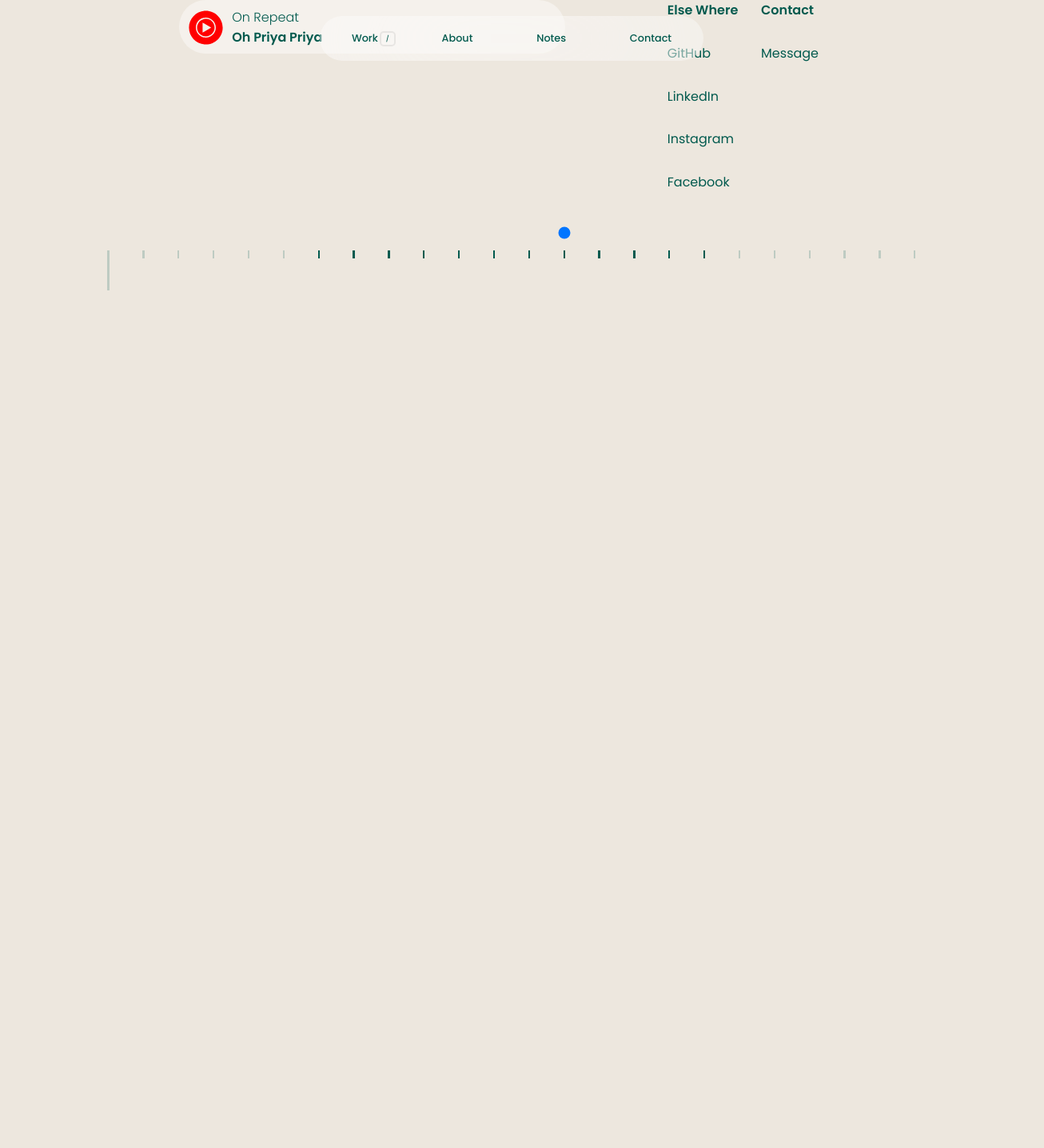
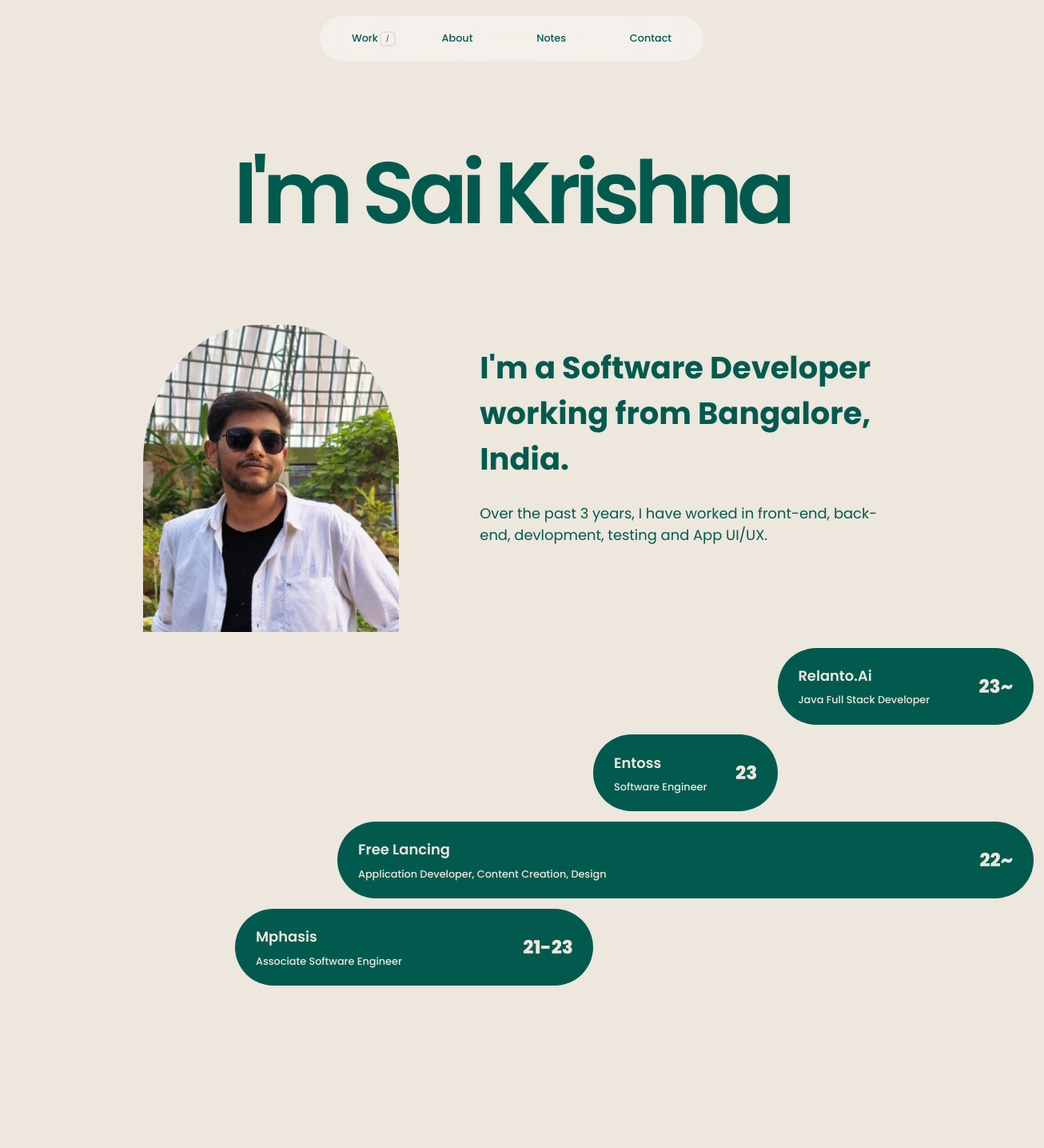
Before and after one commit to SaiKrishna6699/My-Portfolio, an Angular app: page /about in a window 1280 px wide. Before the commit this address led to /. Shown: the top 1435 px of the page at 80% size, 1306 px wide, since content can reach past the window. Before the commit the page ends 800 px from the top, so only its background shows below. Built offline with nearby package versions, Linux system fonts and the light colour scheme.

Commit message:
Added new code

```diff
--- a/src/app/app-routing.module.ts
+++ b/src/app/app-routing.module.ts
@@ -1,10 +1,12 @@
 import { NgModule } from '@angular/core';
 import { RouterModule, Routes } from '@angular/router';
 import { WorkComponent } from './components/work/work.component';
+import { AboutComponent } from './components/about/about.component';
 
 const routes: Routes = [
   { path: '', redirectTo: '/work', pathMatch: 'full' },
-  { path: 'work', component: WorkComponent }
+  { path: 'work', component: WorkComponent },
+  { path: 'about', component: AboutComponent }
 ];
 
 @NgModule({
--- a/src/app/app.module.ts
+++ b/src/app/app.module.ts
@@ -6,13 +6,15 @@ import { AppComponent } from './app.component';
 import { HeaderComponent } from './components/header/header.component';
 import { WorkComponent } from './components/work/work.component';
 import { FooterComponent } from './components/footer/footer.component';
+import { AboutComponent } from './components/about/about.component';
 
 @NgModule({
   declarations: [
     AppComponent,
     HeaderComponent,
     WorkComponent,
-    FooterComponent
+    FooterComponent,
+    AboutComponent
   ],
   imports: [
     BrowserModule,
--- /dev/null
+++ b/src/app/components/about/about.component.html
@@ -0,0 +1,70 @@
+<div class="parent">
+    <div class="intro">
+        <div class="name">
+            <p>I'm Sai Krishna</p>
+        </div>
+        <div class="profile">
+            <div class="pic">
+                <img src="assets/images/sai.jpg" alt="">
+            </div>
+            <div class="bio">
+                <h1>I'm a Software Developer working from Bangalore, India.</h1>
+                <p>Over the past 3 years, I have worked in front-end, back-end, devlopment, testing and App UI/UX.</p>
+            </div>
+        </div>
+    </div>
+    <div class="exp">
+        <div class="experience exp1">
+            <div class="side1">
+                <div class="company">
+                    Relanto.Ai
+                </div>
+                <div class="role">
+                    Java Full Stack Developer
+                </div>
+            </div>
+            <div class="side2">
+                23~
+            </div>
+        </div>
+        <div class="experience exp2">
+            <div class="side1">
+                <div class="company">
+                    Entoss
+                </div>
+                <div class="role">
+                    Software Engineer
+                </div>
+            </div>
+            <div class="side2">
+                23
+            </div>
+        </div>
+        <div class="experience exp3">
+            <div class="side1">
+                <div class="company">
+                    Free Lancing
+                </div>
+                <div class="role">
+                    Application Developer, Content Creation, Design
+                </div>
+            </div>
+            <div class="side2">
+                22~
+            </div>
+        </div>
+        <div class="experience exp4">
+            <div class="side1">
+                <div class="company">
+                    Mphasis
+                </div>
+                <div class="role">
+                    Associate Software Engineer
+                </div>
+            </div>
+            <div class="side2">
+                21-23
+            </div>
+        </div>
+    </div>
+</div>
--- /dev/null
+++ b/src/app/components/about/about.component.scss
@@ -0,0 +1,156 @@
+@import "../../../styles.scss";
+
+.parent {
+    width: 100%;
+    height: auto;
+
+    .intro {
+        width: 80%;
+        height: auto;
+        margin: auto;
+        margin-top: 10rem;
+
+        .name {
+            display: flex;
+            justify-content: center;
+            height: 9.2vw;
+            align-items: flex-start;
+            margin: 0;
+            padding: 0;
+
+            p {
+                display: flex;
+                justify-content: center;
+
+                // background-color: red;
+                width: 100%;
+                position: relative;
+                top: 0%;
+                font-weight: 600;
+                font-size: 8.5vw;
+                line-height: normal;
+                letter-spacing: -0.6vw;
+                margin: auto;
+
+                @media screen and (max-width:425px) {
+                    width: 90vw;
+                    font-size: 14vw;
+                }
+
+            }
+
+            @media screen and (max-width:426px) {
+                height: 10.5vw;
+
+            }
+        }
+
+        .profile {
+            margin: auto;
+            margin-top: 8rem;
+            width: 90%;
+            display: flex;
+            justify-content: space-between;
+            gap: 6rem;
+
+            .pic {
+                width: 30%;
+
+                img {
+                    width: 25vw;
+                    height: 30vw;
+                    border-radius: 45% 45% 0 0;
+                }
+            }
+
+            .bio {
+                width: 80%;
+                padding-left: 3.8vw;
+
+                h1 {
+                    font-size: 3vw;
+                }
+
+                p {
+                    font-size: 1.4vw;
+                }
+
+            }
+        }
+    }
+
+    .exp {
+        width: 100%;
+        height: 50vw;
+        padding: 1vw;
+
+        display: flex;
+        flex-direction: column;
+        gap: 1vw;
+        align-items: flex-end;
+
+        .experience {
+            height: 10vw;
+            max-height: 6rem;
+            border-radius: 5vw;
+            background-color: $c1;
+            color: $bg-c1;
+            box-sizing: border-box;
+            padding: 1vw 2vw;
+
+            display: flex;
+            flex-direction: row;
+
+            justify-content: space-between;
+
+            &.exp1 {
+                width: 25vw;
+            }
+
+            &.exp2 {
+                width: 18vw;
+                margin-right: 25vw;
+            }
+
+            &.exp3{
+                width: 68vw;
+            }
+
+            &.exp4{
+                width: 35vw;
+                margin-right: 43vw;
+            }
+
+            .side1 {
+                width: 80%;
+                height: 100%;
+                display: flex;
+                flex-direction: column;
+                justify-content: space-evenly;
+                align-items: flex-start;
+
+                .company,
+                .role {
+                    font-weight: 500;
+                    font-size: 1vw;
+                }
+
+                .company {
+                    font-weight: 600 !important;
+                    font-size: 1.4vw;
+                }
+            }
+
+            .side2 {
+                height: 100%;
+                display: flex;
+                align-items: center;
+                justify-content: flex-end;
+
+                font-weight: 800;
+                font-size: 1.8vw;
+            }
+
+        }
+    }
+}
--- a/src/app/components/footer/footer.component.ts
+++ b/src/app/components/footer/footer.component.ts
@@ -30,17 +30,14 @@ export class FooterComponent {
     const currentDate = new Date();
     const currentHour = currentDate.getHours();
     let step = currentHour;
-
     // Adjust step for 12-hour format (AM/PM)
     if (step > 12) {
       step -= 12;
     }
-
     // Map 12-hour format to 24-hour format
     if (currentHour >= 12 && currentHour !== 24) {
       step += 12;
     }
-
     // Special case for midnight (12AM)
     if (currentHour === 0) {
       step = 1;
--- a/src/app/components/header/header.component.html
+++ b/src/app/components/header/header.component.html
@@ -1,7 +1,7 @@
 <div class="header">
     <div class="nav">
-        <li class="nav-item"><a class="nav-link">Work <span>/</span></a></li>
-        <li class="nav-item"><a class="nav-link">About</a></li>
+        <li class="nav-item" routerLink="work"><a class="nav-link">Work <span>/</span></a></li>
+        <li class="nav-item" routerLink="about"><a class="nav-link">About</a></li>
         <li class="nav-item"><a class="nav-link">Notes</a></li>
         <li class="nav-item"><a class="nav-link">Contact</a></li>
     </div>
--- a/src/app/components/work/work.component.html
+++ b/src/app/components/work/work.component.html
@@ -15,18 +15,22 @@
     <div class="projects">
         <div class="row row1">
             <div class="project project1">
-                <p>Project Title</p>
+                <p>Air Bus</p>
+                <h3>Travel Booking</h3>
             </div>
             <div class="project project2">
-                <p>Project Title</p>
+                <p>Currency Convertor</p>
+                <h3>Realtime Currency App</h3>
             </div>
         </div>
         <div class="row row2">
             <div class="project project3">
-                <p>Project Title</p>
+                <p>Weather Application</p>
+                <h3>Realtime Weather App</h3>
             </div>
             <div class="project project4">
-                <p>Project Title</p>
+                <p>HR Portal</p>
+                <h3>HR and Payroll Portal</h3>
             </div>
         </div>
     </div>
--- a/src/app/components/work/work.component.scss
+++ b/src/app/components/work/work.component.scss
@@ -109,12 +109,17 @@
                 border-radius: 2rem;
 
                 transition: transform 0.5s ease;
+                display: flex;
+                flex-direction: column;
+                align-items: flex-end;
+
+                // transition: box-shadow 1s ease-in-out;
 
                 &:hover {
-                    transform: scaleY(1.01);
+                    transform: scaleY(1.03);
                     box-shadow: 0 0 25px 25px rgba(0, 0, 0, 0.05);
                     transition: transform 0.5s ease-in-out;
-                    // transition: box-shadow 1s ease-in-out;
+                    // transition: box-shadow 1s ease-out;
                 }
 
                 p {
@@ -124,12 +129,24 @@
                     font-size: 1.05rem;
                     font-weight: 500;
                 }
+
+                h3{
+                    margin-top: -1rem;
+                    font-size: 2rem;
+                    font-weight: 600;
+                    margin-right: 2.7rem;
+                }
+
             }
 
             .project1,
             .project4 {
                 width: 65%;
                 background-color: rgb(208, 148, 229);
+
+                display: flex;
+                flex-direction: column;
+                align-items: flex-end;
             }
 
             .project1 {
```
Also changed, not shown: src/app/components/about/about.component.ts (added, +10 -0 lines), src/assets/images/sai.jpg (added), 1 other file (tests, documents, lock files or other folders).
